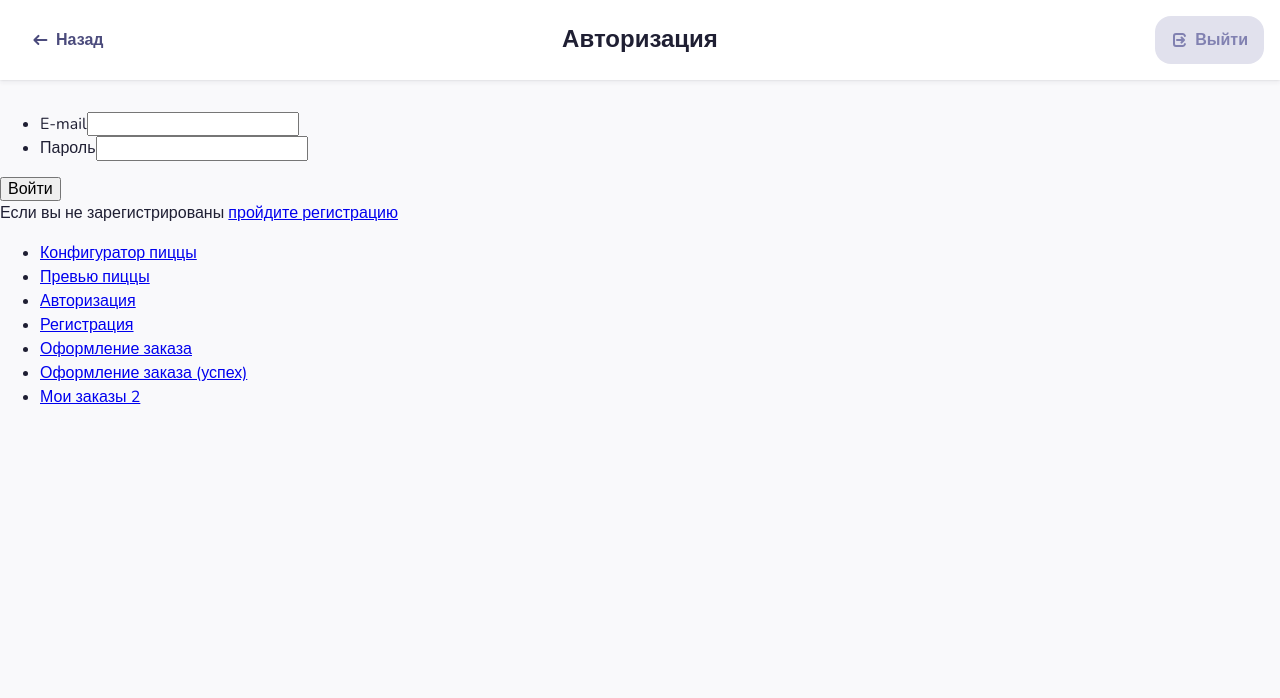
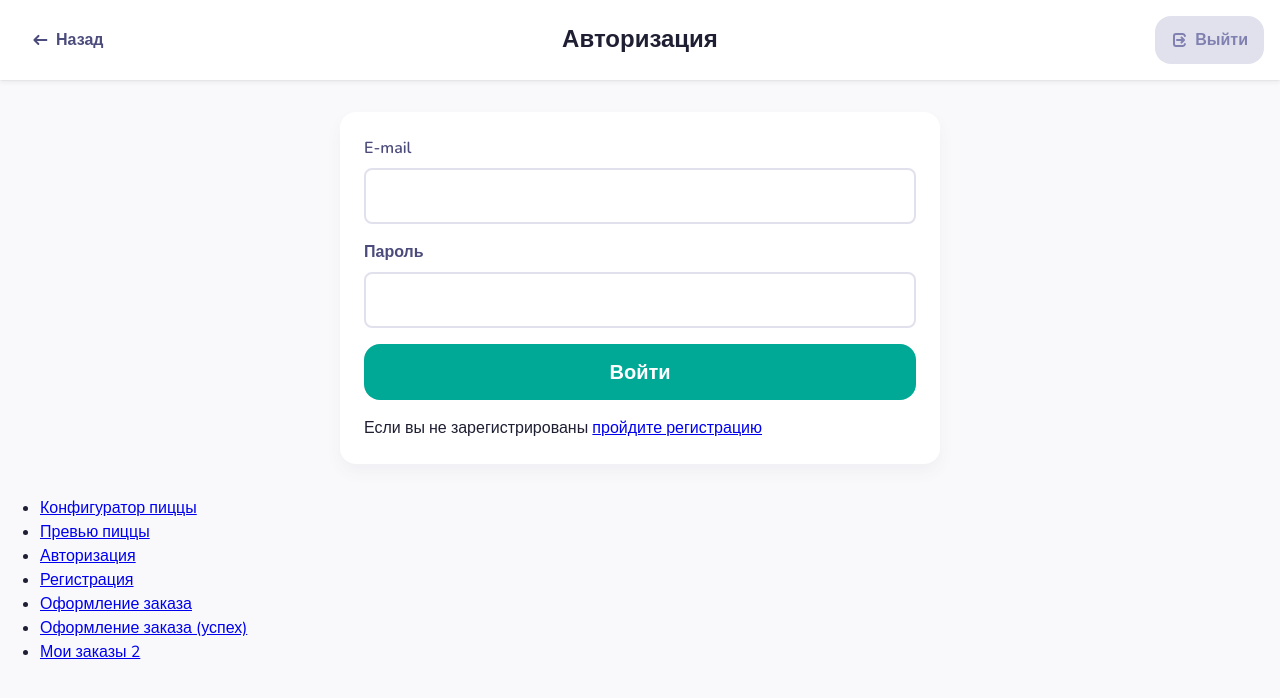
Before and after one commit to call007/artem-pizza, a React (Create React App) app in the folder client/: page /log-in in a window 1280 px wide. Shown: the top 698 px of the page. Built offline with nearby package versions, Linux system fonts and the light colour scheme.

Commit message:
fix: auth styles

```diff
--- a/client/src/pages/LogIn/LogInForm/index.tsx
+++ b/client/src/pages/LogIn/LogInForm/index.tsx
@@ -1,5 +1,7 @@
 import { SubmitHandler, useForm } from "react-hook-form";
+import { Button, Input } from "../../../ui-kit";
 import { validators } from "../../../validators";
+import * as Styled from "./styles";
 
 export type FormValues = {
   email: string;
@@ -21,35 +23,35 @@ export function LogInForm({ formSubmit }: Props) {
 
   return (
     <form onSubmit={handleSubmit(onSubmit)}>
-      <ul role="none">
-        <li>
-          <label htmlFor="login-email">E-mail</label>
-          <input
+      <Styled.Box>
+        <Input
+          label="E-mail"
           type="text"
           id="login-email"
           inputMode="email"
           autoComplete="username"
+          errorMessage={errors.email?.message}
           {...register("email", {
             ...validators.required,
             ...validators.email,
           })}
         />
-          {errors.email?.message}
-        </li>
+      </Styled.Box>
 
-        <li>
-          <label htmlFor="login-password">Пароль</label>
-          <input
+      <Styled.Box>
+        <Input
+          label="Пароль"
           type="password"
           id="login-password"
           autoComplete="current-password"
+          errorMessage={errors.password?.message}
           {...register("password", { ...validators.required })}
         />
-          {errors.password?.message}
-        </li>
-      </ul>
+      </Styled.Box>
 
-      <button type="submit">Войти</button>
+      <Button type="submit" size="large" isLong={true}>
+        Войти
+      </Button>
     </form>
   );
 }
--- /dev/null
+++ b/client/src/pages/LogIn/LogInForm/styles.ts
@@ -0,0 +1,5 @@
+import styled from "styled-components";
+
+export const Box = styled.div`
+  margin-bottom: ${(props) => props.theme.space.base};
+`;
--- a/client/src/pages/LogIn/index.tsx
+++ b/client/src/pages/LogIn/index.tsx
@@ -6,8 +6,9 @@ import { useMediaPhone } from "../../hooks";
 import { getIsAuthorized } from "../../state/user/selectors";
 import { userSlice } from "../../state/user/slice";
 import { AppDispatch } from "../../store";
-import { Button, Header } from "../../ui-kit";
+import { Button, Header, Plate, Typography, Wrapper } from "../../ui-kit";
 import { FormValues, LogInForm } from "./LogInForm";
+import * as Styled from "./styles";
 
 export function LogIn() {
   const dispatch = useDispatch<AppDispatch>();
@@ -32,18 +33,26 @@ export function LogIn() {
         </Button>
       </Header>
 
+      <Wrapper size="sm">
+        <Plate>
+          <Styled.PlateWrapper>
             {isAuthorized ? (
-        <p>Вы успешно авторизовались.</p>
+              <Typography>Вы успешно авторизовались.</Typography>
             ) : (
               <>
                 <LogInForm formSubmit={handleSubmit} />
 
-          <p>
+                <Styled.Footer>
+                  <Typography>
                     Если вы не зарегистрированы{" "}
                     <Link to={PATH.Signup}>пройдите регистрацию</Link>
-          </p>
+                  </Typography>
+                </Styled.Footer>
               </>
             )}
+          </Styled.PlateWrapper>
+        </Plate>
+      </Wrapper>
     </>
   );
 }
--- /dev/null
+++ b/client/src/pages/LogIn/styles.ts
@@ -0,0 +1,13 @@
+import styled from "styled-components";
+
+export const PlateWrapper = styled.div`
+  padding: ${(props) => props.theme.space.xl};
+
+  @media ${({ theme }) => theme.media.phone} {
+    padding: ${(props) => props.theme.space.base};
+  }
+`;
+
+export const Footer = styled.div`
+  margin-top: ${(props) => props.theme.space.base};
+`;
--- a/client/src/pages/SignUp/SignUpForm/index.tsx
+++ b/client/src/pages/SignUp/SignUpForm/index.tsx
@@ -1,6 +1,8 @@
 import { SubmitHandler, useForm } from "react-hook-form";
 import { MESSAGES } from "../../../consts";
+import { Button, Input } from "../../../ui-kit";
 import { validators } from "../../../validators";
+import * as Styled from "./styles";
 
 export type FormValues = {
   email: string;
@@ -26,42 +28,42 @@ export function SignUpForm({ formSubmit }: Props) {
 
   return (
     <form onSubmit={handleSubmit(onSubmit)}>
-      <ul role="none">
-        <li>
-          <label htmlFor="signup-email">E-mail</label>
-          <input
+      <Styled.Box>
+        <Input
+          label="E-mail"
           type="text"
           id="signup-email"
           inputMode="email"
           autoComplete="username"
+          errorMessage={errors.email?.message}
           {...register("email", {
             ...validators.required,
             ...validators.email,
           })}
         />
-          {errors.email?.message}
-        </li>
+      </Styled.Box>
 
-        <li>
-          <label htmlFor="signup-password">Пароль</label>
-          <input
+      <Styled.Box>
+        <Input
+          label="Пароль"
           type="password"
           id="signup-password"
           autoComplete="new-password"
+          errorMessage={errors.password?.message}
           {...register("password", {
             ...validators.required,
             ...validators.password,
           })}
         />
-          {errors.password?.message}
-        </li>
+      </Styled.Box>
 
-        <li>
-          <label htmlFor="signup-password-repeat">Подтвердите пароль</label>
-          <input
+      <Styled.Box>
+        <Input
+          label="Подтвердите пароль"
           type="password"
           id="signup-password-repeat"
           autoComplete="new-password"
+          errorMessage={errors.passwordRepeat?.message}
           {...register("passwordRepeat", {
             ...validators.required,
             ...validators.password,
@@ -69,11 +71,11 @@ export function SignUpForm({ formSubmit }: Props) {
               value === watchPassword || MESSAGES.PasswordMismatch,
           })}
         />
-          {errors.passwordRepeat?.message}
-        </li>
-      </ul>
+      </Styled.Box>
 
-      <button type="submit">Зарегистрироваться</button>
+      <Button type="submit" size="large" isLong={true}>
+        Зарегистрироваться
+      </Button>
     </form>
   );
 }
--- /dev/null
+++ b/client/src/pages/SignUp/SignUpForm/styles.ts
@@ -0,0 +1,5 @@
+import styled from "styled-components";
+
+export const Box = styled.div`
+  margin-bottom: ${(props) => props.theme.space.base};
+`;
--- a/client/src/pages/SignUp/index.tsx
+++ b/client/src/pages/SignUp/index.tsx
@@ -7,8 +7,9 @@ import { useMediaPhone } from "../../hooks";
 import { getIsAuthorized } from "../../state/user/selectors";
 import { userSlice } from "../../state/user/slice";
 import { AppDispatch } from "../../store";
-import { Button, Header } from "../../ui-kit";
+import { Button, Header, Plate, Typography, Wrapper } from "../../ui-kit";
 import { FormValues, SignUpForm } from "./SignUpForm";
+import * as Styled from "./styles";
 
 export function SignUp() {
   const dispatch = useDispatch<AppDispatch>();
@@ -26,7 +27,7 @@ export function SignUp() {
   };
 
   return (
-    <div>
+    <>
       <Header title="Регистрация">
         <Button onClick={() => history.goBack()} view="ghost" icon="arrow-left">
           {!isPhone && "Назад"}
@@ -37,17 +38,28 @@ export function SignUp() {
         </Button>
       </Header>
 
+      <Wrapper size="sm">
+        <Plate>
+          <Styled.PlateWrapper>
             {isVisibleNote ? (
-        <p>Вы успешно зарегистрировались и автоматически авторизовались</p>
+              <Typography>
+                Вы успешно зарегистрировались и автоматически авторизовались
+              </Typography>
             ) : (
               <>
                 <SignUpForm formSubmit={handleSubmit} />
-          <p>
+
+                <Styled.Footer>
+                  <Typography>
                     Если вы уже зарегистрированы{" "}
                     <Link to={PATH.Login}>авторизуйтесь</Link>
-          </p>
+                  </Typography>
+                </Styled.Footer>
               </>
             )}
-    </div>
+          </Styled.PlateWrapper>
+        </Plate>
+      </Wrapper>
+    </>
   );
 }
--- /dev/null
+++ b/client/src/pages/SignUp/styles.ts
@@ -0,0 +1,13 @@
+import styled from "styled-components";
+
+export const PlateWrapper = styled.div`
+  padding: ${(props) => props.theme.space.xl};
+
+  @media ${({ theme }) => theme.media.phone} {
+    padding: ${(props) => props.theme.space.base};
+  }
+`;
+
+export const Footer = styled.div`
+  margin-top: ${(props) => props.theme.space.base};
+`;
```
Also changed, not shown: 2 other files (tests, documents, lock files or other folders). Lines whose indentation alone changed are shown as unchanged.
